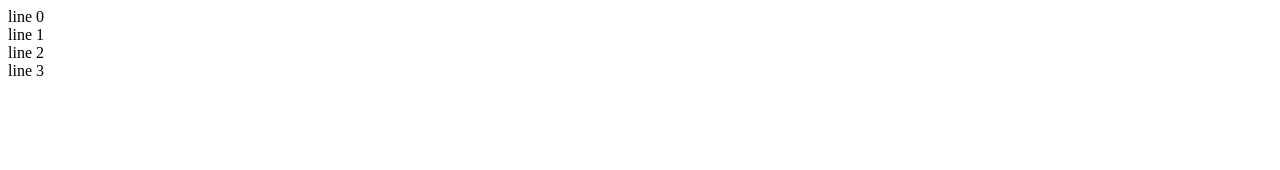
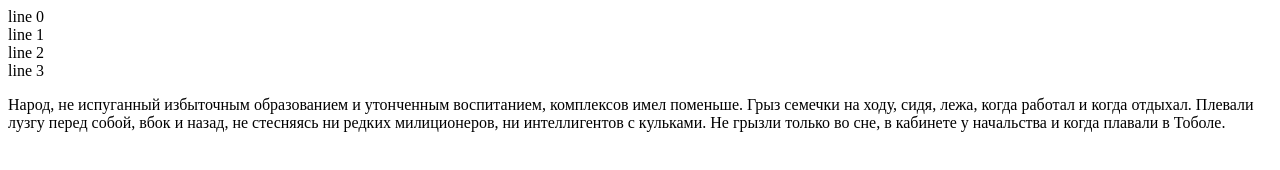
Before and after one commit to zilaspeles/zvezdochka, a plain HTML site: page index.html in a window 1280 px wide. Drawn offline with Linux system fonts and the light colour scheme.

Commit message:
html text plus

```diff
--- a/index.html
+++ b/index.html
@@ -12,6 +12,10 @@
     line 2 <br />
     line 3
 
+    <p>
+        Народ, не испуганный избыточным образованием и утонченным воспитанием, комплексов имел поменьше. Грыз семечки на ходу, сидя, лежа, когда работал и когда отдыхал. Плевали лузгу перед собой, вбок и назад, не стесняясь ни редких милиционеров, ни интеллигентов с кульками. Не грызли только во сне, в кабинете у начальства и когда плавали в Тоболе.
+    </p>
+
 
 </body>
 </html>
```
